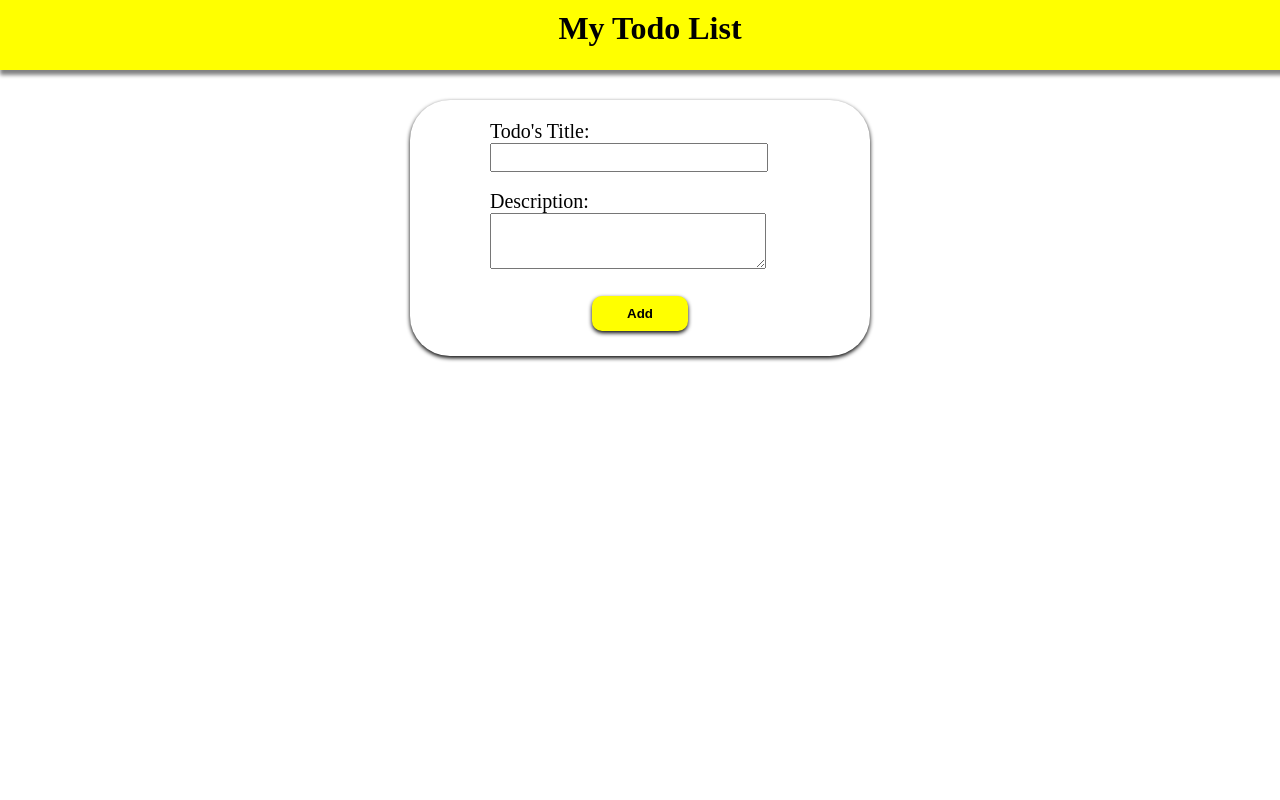
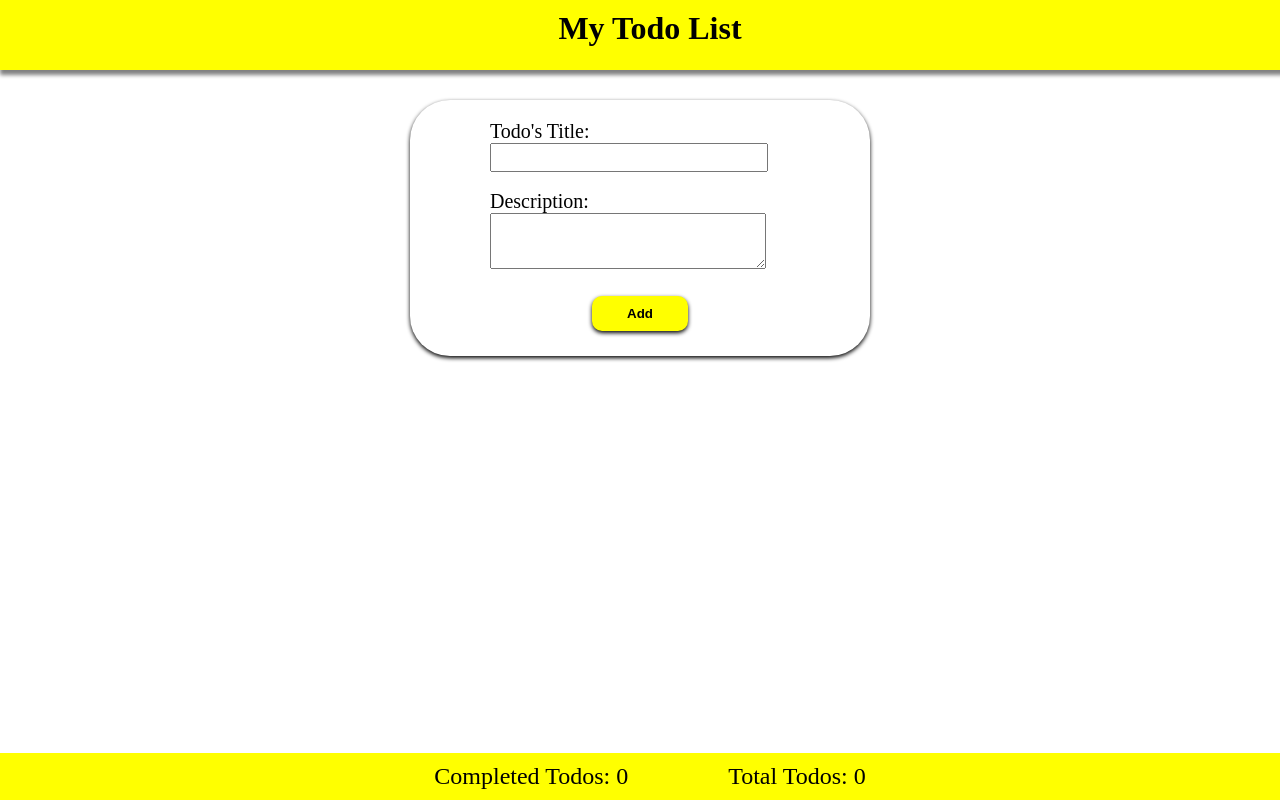
Before and after one commit to nikita-jadhav16/todo_list, a React (Create React App) app: page / in a window 1280 px wide. Built offline with nearby package versions, Linux system fonts and the light colour scheme.

Commit message:
added footer

```diff
--- /dev/null
+++ b/src/components/Footer.js
@@ -0,0 +1,20 @@
+import React from "react";
+import styles from "./footer.module.css";
+
+const Footer = ({ todos }) => {
+  const totalTodos = todos.length;
+  const completedTodo = todos.filter((todo) => todo.status).length;
+
+  return (
+    <>
+      <div className={styles.footer}>
+        <span className={styles.footerText}>
+          Completed Todos: {completedTodo}
+        </span>
+        <span className={styles.footerText}>Total Todos: {totalTodos}</span>
+      </div>
+    </>
+  );
+};
+
+export default Footer;
--- a/src/components/Todo.js
+++ b/src/components/Todo.js
@@ -2,11 +2,13 @@ import React, { useState } from "react";
 import TodoItems from "./TodoItems";
 import Header from "./Header";
 import styles from "./todo.module.css";
+import Footer from "./Footer";
 
 const Todo = () => {
   const [todo, setTodo] = useState({
     title: "",
     description: "",
+    status: false,
   });
 
   const [todos, setTodos] = useState([]);
@@ -19,6 +21,7 @@ const Todo = () => {
     setTodo({
       title: "",
       description: "",
+      status: false,
     });
   };
 
@@ -56,6 +59,7 @@ const Todo = () => {
       </form>
 
       {todos.length > 0 && <TodoItems todos={todos} setTodos={setTodos} />}
+      <Footer todos={todos} />
     </>
   );
 };
--- a/src/components/TodoItems.js
+++ b/src/components/TodoItems.js
@@ -2,6 +2,16 @@ import React from "react";
 import styles from "./todoItem.module.css";
 
 const TodoItems = ({ todos, setTodos }) => {
+  const handleClick = (selectedTodo) => {
+    setTodos(
+      todos.map((todo) =>
+        todo.title === selectedTodo.title
+          ? { ...todo, status: !todo.status }
+          : todo
+      )
+    );
+  };
+
   const deleteTodo = (todoIndex) => {
     setTodos(todos.filter((_, index) => index !== todoIndex));
   };
@@ -12,7 +22,12 @@ const TodoItems = ({ todos, setTodos }) => {
         {todos.map((todo, index) => (
           <div key={index}>
             <div className={styles.todoData}>
-              {todo.title}
+              <span
+                className={todo.status ? styles.completedTodo : ""}
+                onClick={() => handleClick(todo)}
+              >
+                {todo.title}
+              </span>
               <span>
                 <button
                   className={styles.deleteButton}
--- /dev/null
+++ b/src/components/footer.module.css
@@ -0,0 +1,13 @@
+.footer {
+  position: fixed;
+  bottom: 0;
+  width: 100%;
+  background-color: yellow;
+  padding: 10px;
+  text-align: center;
+}
+
+.footerText {
+  font-size: 1.5em;
+  margin: 50px;
+}
--- a/src/components/todoItem.module.css
+++ b/src/components/todoItem.module.css
@@ -19,3 +19,7 @@
   font-weight: 800;
   border-radius: 10px;
 }
+
+.completedTodo {
+  text-decoration: line-through;
+}
--- a/src/index.js
+++ b/src/index.js
@@ -9,8 +9,4 @@ root.render(
     <App />
   </React.StrictMode>
 );
-
-// If you want to start measuring performance in your app, pass a function
-// to log results (for example: reportWebVitals(console.log))
-// or send to an analytics endpoint. Learn more: https://bit.ly/CRA-vitals
 reportWebVitals();
```
